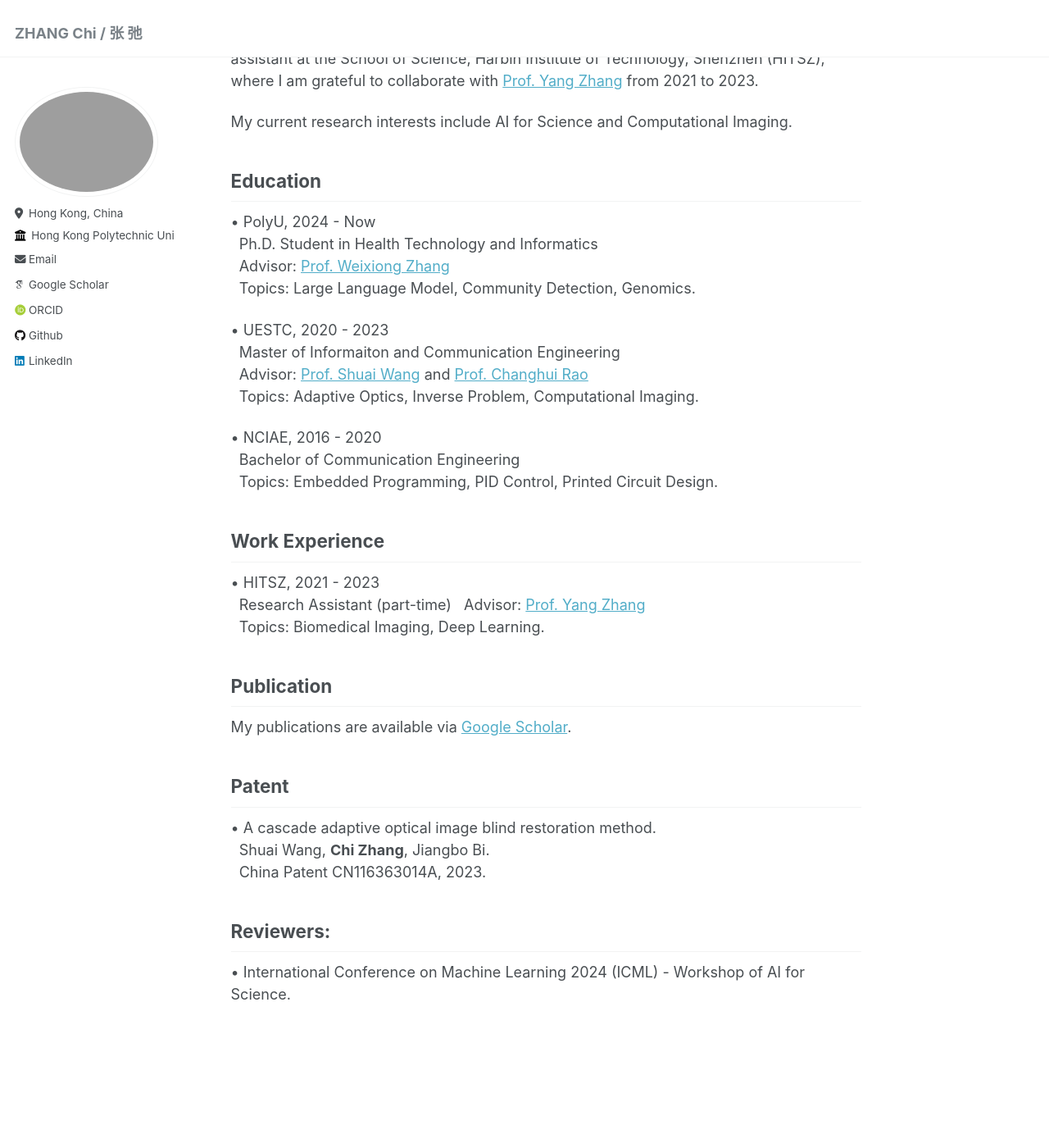
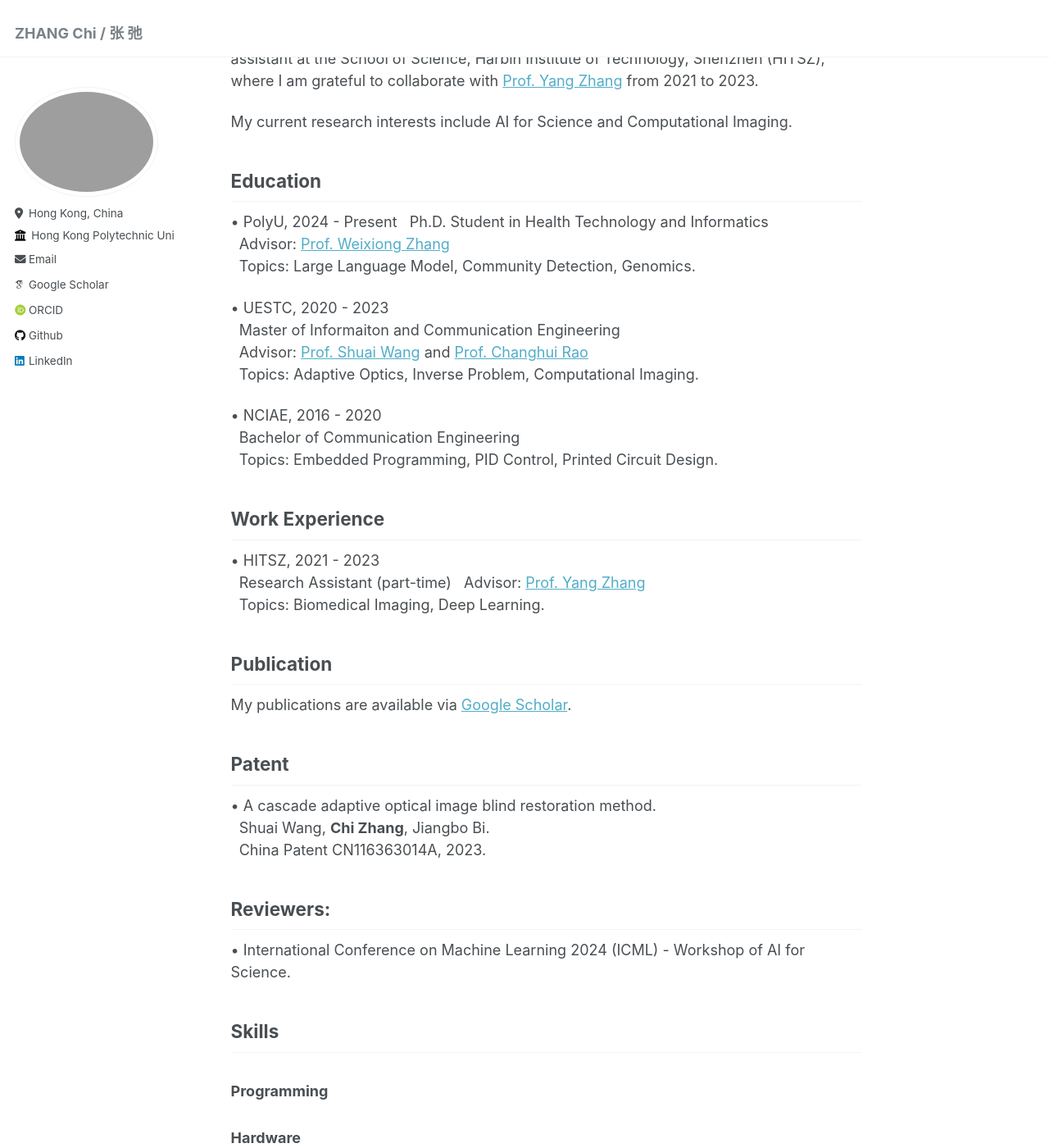
Before and after one commit to mrchasezhang/mrchasezhang.github.io, a Jekyll site: the page built from _pages/about.md, in a window 1280 px wide and 1400 px high, scrolled down 357 px. Shown: the whole window at 82% size. Built offline with Jekyll 4.4.1, drawn with Linux system fonts in a browser that asks for light colours; some web fonts are replaced.

Commit message:
Update about.md

```diff
--- a/_pages/about.md
+++ b/_pages/about.md
@@ -15,7 +15,7 @@ I got my M.S. degree (2023) from School of Information and Communication Enginee
 My current research interests include AI for Science and Computational Imaging.
 
 ## Education
-• PolyU, 2024 - Now
+• PolyU, 2024 - Present
 &nbsp;  Ph.D. Student in Health Technology and Informatics
 &nbsp; Advisor: [Prof. Weixiong Zhang](https://www.polyu.edu.hk/hti/people/academic-staff/prof-zhang-weixiong/)
 &nbsp; Topics: Large Language Model, Community Detection, Genomics.
@@ -47,3 +47,10 @@ My publications are available via [Google Scholar](https://scholar.google.com/ci
 
 ## Reviewers:
 • International Conference on Machine Learning 2024 (ICML) - Workshop of AI for Science.
+
+## Skills
+### Programming
+### Hardware
+
+
+## Competitions
```
